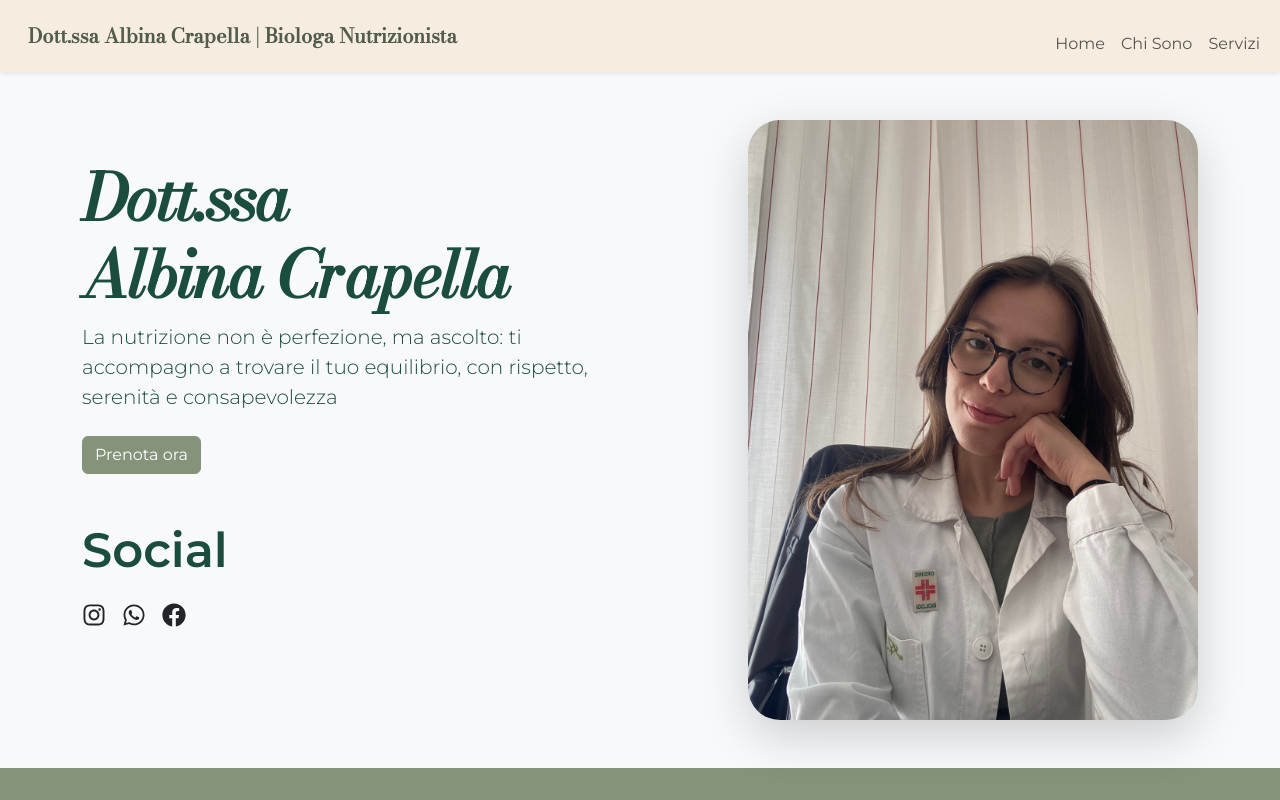
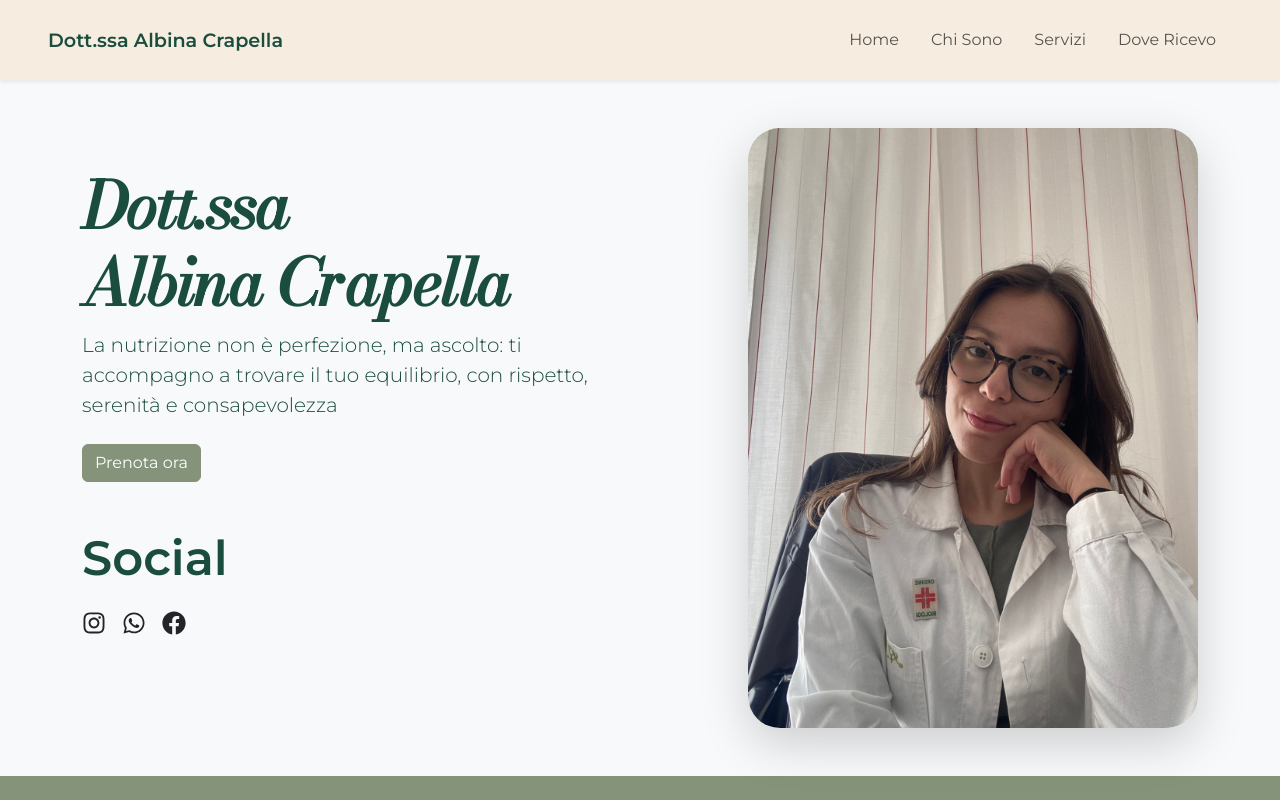
Before and after one commit to antoniosanfrancesco/sito-nutrizionista, a Next.js app: page / in a window 1280 px wide. Shown: the top 800 px of the page. Built offline with nearby package versions, Linux system fonts and the light colour scheme.

Commit message:
navbar mobile modificata

```diff
--- a/components/TopNavbar.js
+++ b/components/TopNavbar.js
@@ -1,25 +1,71 @@
 'use client';
 
-import { Navbar, Nav, Container } from 'react-bootstrap';
+import { useState } from 'react';
+import { Navbar, Nav, Container, Offcanvas } from 'react-bootstrap';
 import Link from 'next/link';
-import { Montserrat } from 'next/font/google';
 
 export default function TopNavBar() {
+  const [show, setShow] = useState(false);
+
+  const handleClose = () => setShow(false);
+  const handleShow = () => setShow(true);
+
+  const greenColor = "#1b4d3e";
+
   return (
-		<Navbar variant='light' expand="lg" className="shadow-sm sticky-top" style={{backgroundColor: '#f6ede0'}}>
-			<Container fluid>
-				<Navbar.Brand as={Link} href='/' className='brand-responsive fw-bold navbar-brand-a ps-3'>
+    <Navbar
+      expand="lg"
+      className="shadow-sm sticky-top"
+      style={{ backgroundColor: '#f6ede0', minHeight: '80px' }}
+    >
+      <Container fluid className="px-md-5">
+        {/* Logo/Brand */}
+        <Navbar.Brand as={Link} href='/' className='fw-bold' style={{ fontSize: '1.2rem', color: greenColor }}>
+          Dott.ssa Albina Crapella
         </Navbar.Brand>
 
-				<Navbar.Toggle aria-controls="responsive-navbar-nav" className='ms-auto'/>
+        {/* Tasto Hamburger */}
+        <Navbar.Toggle
+          aria-controls="offcanvasNavbar"
+          onClick={handleShow}
+          className='ms-auto border-0 shadow-none d-lg-none'
+        />
 
-				<Navbar.Collapse id="responsive-navbar-nav">
-					<Nav className='ms-auto pr-3 pt-3 text-end' style={{fontFamily: 'Montserrat'}}>
-						<Nav.Link as={Link} href="/">Home</Nav.Link>
-						<Nav.Link as={Link} href="/chi-sono">Chi Sono</Nav.Link>
-						<Nav.Link as={Link} href="/servizi">Servizi</Nav.Link>
+        {/* 1. MENU DESKTOP */}
+        <div className="d-none d-lg-flex ms-auto">
+          <Nav style={{ fontFamily: 'Montserrat' }}>
+            <Nav.Link as={Link} href="/" className="px-3">Home</Nav.Link>
+            {/* Usa href="/#id-sezione" per farlo funzionare da ogni pagina */}
+            <Nav.Link as={Link} href="/chi-sono" className="px-3">Chi Sono</Nav.Link>
+            <Nav.Link as={Link} href="/servizi" className="px-3">Servizi</Nav.Link>
+            <Nav.Link as={Link} href="/#dove-ricevo" className="px-3">Dove Ricevo</Nav.Link>
           </Nav>
-				</Navbar.Collapse>
+        </div>
+
+        {/* 2. MENU MOBILE (OFFCANVAS) */}
+        <Navbar.Offcanvas
+          id="offcanvasNavbar"
+          aria-labelledby="offcanvasNavbarLabel"
+          placement="end"
+          show={show}
+          onHide={handleClose}
+          className="d-lg-none"
+          style={{ backgroundColor: '#f6ede0', width: '280px' }}
+        >
+          <Offcanvas.Header closeButton className="border-bottom">
+            <Offcanvas.Title id="offcanvasNavbarLabel" className="fw-bold" style={{ color: greenColor }}>
+              Menu
+            </Offcanvas.Title>
+          </Offcanvas.Header>
+          <Offcanvas.Body>
+            <Nav className="flex-column text-end pe-3" style={{ fontFamily: 'Montserrat' }}>
+              <Nav.Link as={Link} href="/" onClick={handleClose} className="py-3 fs-5">Home</Nav.Link>
+              <Nav.Link as={Link} href="/#chi-sono" onClick={handleClose} className="py-3 fs-5">Chi Sono</Nav.Link>
+              <Nav.Link as={Link} href="/servizi" onClick={handleClose} className="py-3 fs-5">Servizi</Nav.Link>
+              <Nav.Link as={Link} href="/#dove-ricevo" onClick={handleClose} className="py-3 fs-5">Dove Ricevo</Nav.Link>
+            </Nav>
+          </Offcanvas.Body>
+        </Navbar.Offcanvas>
       </Container>
     </Navbar>
   );
```
Lines whose indentation alone changed are shown as unchanged.
